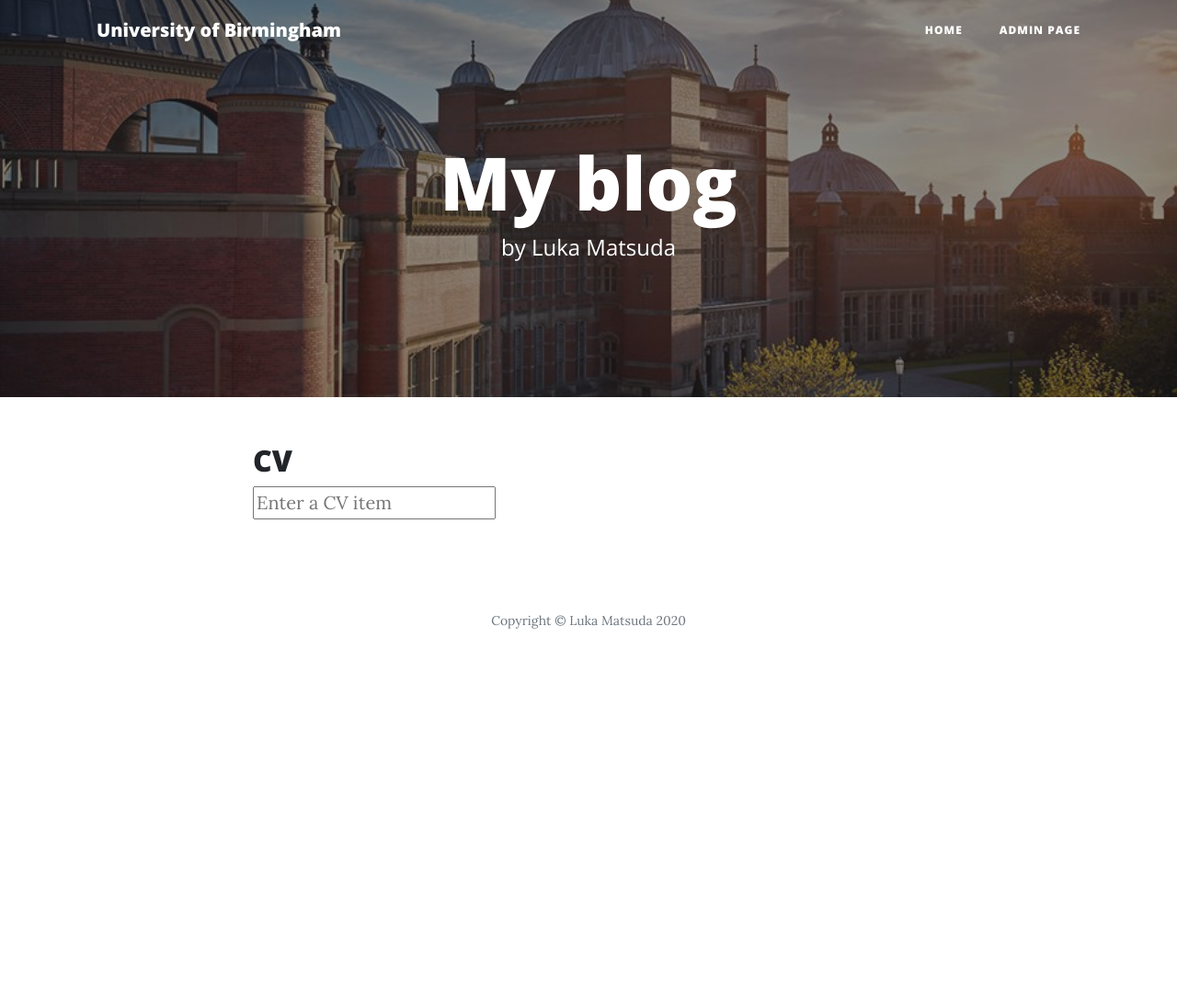
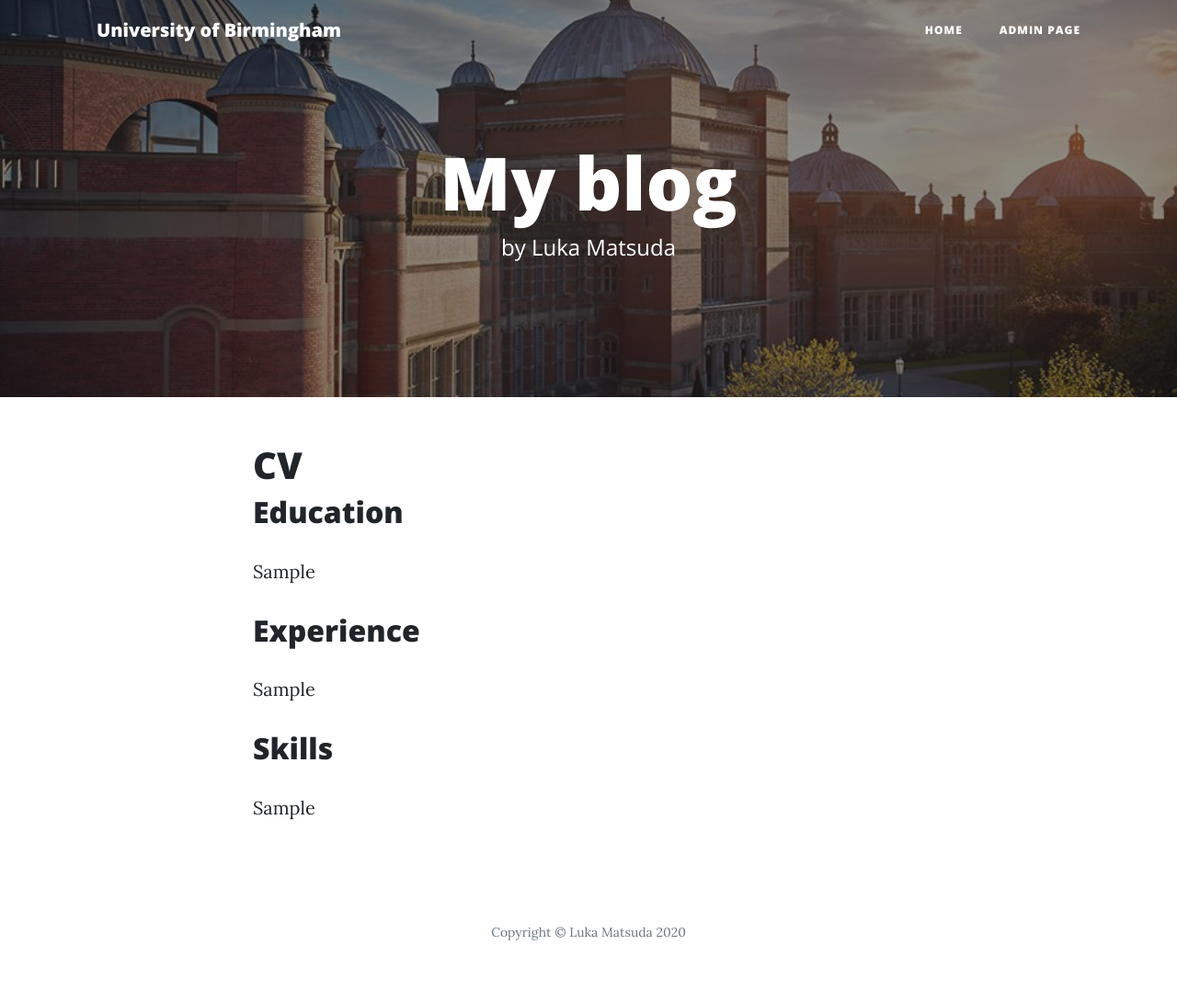
Before and after one commit to m-luka/bridging, a Django app: page /cv in a window 1280 px wide. Shown: the whole page at 92% size. Before the commit the page ends 684 px from the top, so only its background shows below. Run offline with Django 3.2, Linux system fonts and the light colour scheme; tables that the repository leaves empty hold one stand-in row (values such as "Sample post"); some libraries are stand-ins or nearby versions.

Commit message:
Made the cv display

```diff
--- a/blog/models.py
+++ b/blog/models.py
@@ -28,4 +28,4 @@ class CV(models.Model):
         self.save()
 
     def __str__(self):
-        return self.title
+        return self.education
--- a/blog/templates/blog/cv.html
+++ b/blog/templates/blog/cv.html
@@ -1,11 +1,18 @@
 {% extends 'blog/base.html' %}
 
 {% block content %}
-    <h2>CV</h2>
-    <form method="POST">
-	    {% csrf_token %}
-	    <input name="item_text" id="id_new_item" placeholder="Enter a CV item" />
-	</form>
+{% for cv in cvs %}
+    <h1>CV</h1>
+    <div class="post-preview">
+        <h2 class="post-title">Education</h2>
+        <p>{{ cv.education }}</p>
 
-	<table id="id_list_table">
+        <h2 class="post-title">Experience</h2>
+        <p>{{ cv.experience }}</p>
+
+        <h2 class="post-title">Skills</h2>
+        <p>{{ cv.skills }}</p>
+
+    </div>
+{% endfor%}
 {% endblock %}
--- a/blog/views.py
+++ b/blog/views.py
@@ -1,6 +1,7 @@
 from django.shortcuts import render, get_object_or_404, redirect
 from django.utils import timezone
 from .models import Post
+from .models import CV
 from .forms import PostForm
 
 # Create your views here.
@@ -41,4 +42,5 @@ def post_edit(request, pk):
     return render(request, 'blog/post_edit.html', {'form': form})
 
 def cv(request):
-    return render(request, 'blog/cv.html')
+    cvs = CV.objects.filter()
+    return render(request, 'blog/cv.html', {'cvs': cvs})
```
